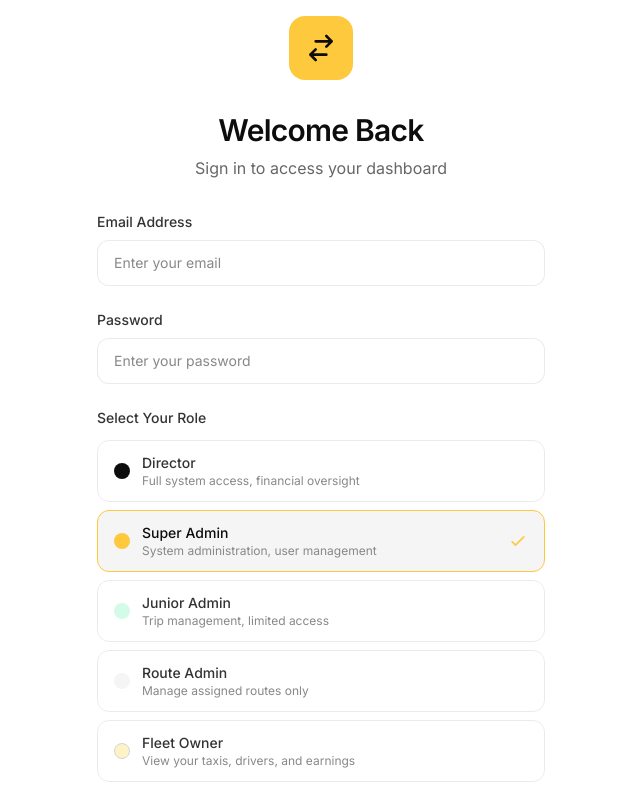
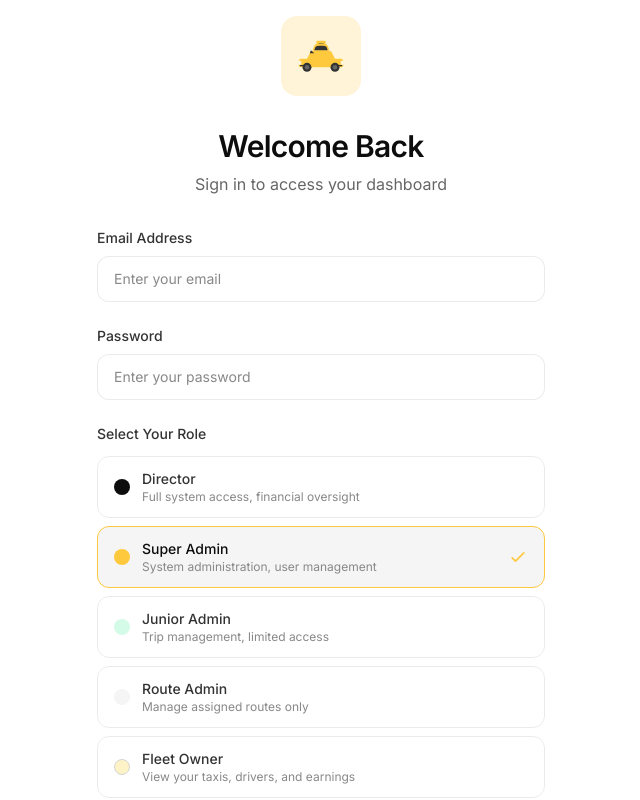
Before and after one commit to Mwoyoungo/taximanagement, a Next.js app: page /login in a window 1280 px wide. Shown: the top 800 px of the page, without its empty margins (319-959 px from the left). Built offline with nearby package versions, Linux system fonts and the light colour scheme.

Commit message:
Add custom yellow taxi logo to app

```diff
--- a/app/components/Sidebar.tsx
+++ b/app/components/Sidebar.tsx
@@ -4,6 +4,7 @@
 import { usePathname } from "next/navigation";
 import { useState, useEffect } from "react";
 import { useAuth, UserRole } from "../context/AuthContext";
+import Image from "next/image";
 
 interface NavItem {
   label: string;
@@ -147,10 +148,8 @@
       {/* Mobile Header */}
       <div className="lg:hidden fixed top-0 left-0 right-0 h-16 bg-white border-b border-[rgba(0,0,0,0.05)] z-50 flex items-center justify-between px-4">
         <Link href="/" className="flex items-center gap-3">
-          <div className="w-8 h-8 bg-[#ffc93e] rounded-xl flex items-center justify-center">
-            <svg className="w-5 h-5 text-[#0d0d0d]" fill="none" stroke="currentColor" viewBox="0 0 24 24">
-              <path strokeLinecap="round" strokeLinejoin="round" strokeWidth={2} d="M8 7h12m0 0l-4-4m4 4l-4 4m0 6H4m0 0l4 4m-4-4l4-4" />
-            </svg>
+          <div className="w-10 h-10 bg-[#ffc93e]/20 rounded-xl flex items-center justify-center">
+            <Image src="/taxi-logo.svg" alt="Taxi Logo" width={32} height={20} className="object-contain" />
           </div>
           <span className="font-semibold text-[#0d0d0d]">Taxi System</span>
         </Link>
@@ -187,10 +186,8 @@
       {/* Logo */}
       <div className="p-6 border-b border-[rgba(0,0,0,0.05)]">
         <Link href="/" onClick={handleLinkClick} className="flex items-center gap-3">
-          <div className="w-10 h-10 bg-[#ffc93e] rounded-2xl flex items-center justify-center">
-            <svg className="w-6 h-6 text-[#0d0d0d]" fill="none" stroke="currentColor" viewBox="0 0 24 24">
-              <path strokeLinecap="round" strokeLinejoin="round" strokeWidth={2} d="M8 7h12m0 0l-4-4m4 4l-4 4m0 6H4m0 0l4 4m-4-4l4-4" />
-            </svg>
+          <div className="w-14 h-14 bg-[#ffc93e]/20 rounded-2xl flex items-center justify-center p-2">
+            <Image src="/taxi-logo.svg" alt="Taxi Logo" width={48} height={30} className="object-contain" />
           </div>
           <div>
             <h1 className="text-[#0d0d0d] font-semibold text-base tracking-tight">Taxi System</h1>
--- a/app/login/page.tsx
+++ b/app/login/page.tsx
@@ -2,6 +2,7 @@
 
 import { useState } from "react";
 import { useRouter } from "next/navigation";
+import Image from "next/image";
 import { useAuth, UserRole } from "../context/AuthContext";
 
 const roles: { value: UserRole; label: string; description: string; color: string }[] = [
@@ -68,10 +69,8 @@
       <div className="w-full max-w-md">
         {/* Logo */}
         <div className="flex justify-center mb-8">
-          <div className="w-16 h-16 bg-[#ffc93e] rounded-2xl flex items-center justify-center">
-            <svg className="w-8 h-8 text-[#0d0d0d]" fill="none" stroke="currentColor" viewBox="0 0 24 24">
-              <path strokeLinecap="round" strokeLinejoin="round" strokeWidth={2} d="M8 7h12m0 0l-4-4m4 4l-4 4m0 6H4m0 0l4 4m-4-4l4-4" />
-            </svg>
+          <div className="w-20 h-20 bg-[#ffc93e]/20 rounded-2xl flex items-center justify-center p-3">
+            <Image src="/taxi-logo.svg" alt="Taxi Logo" width={64} height={40} className="object-contain" />
           </div>
         </div>
 
```
Also changed, not shown: public/logo.png (added), public/taxi-logo.svg (added).
